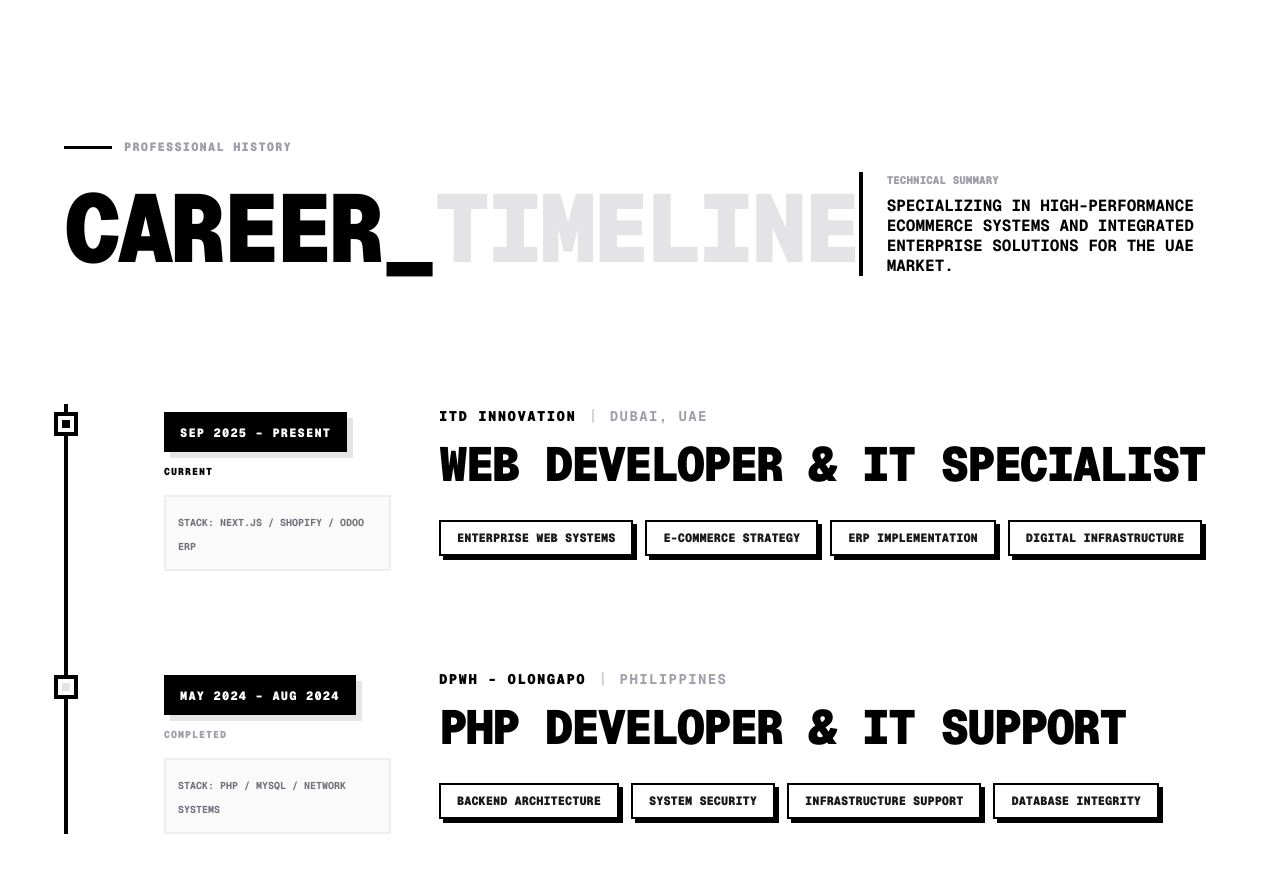
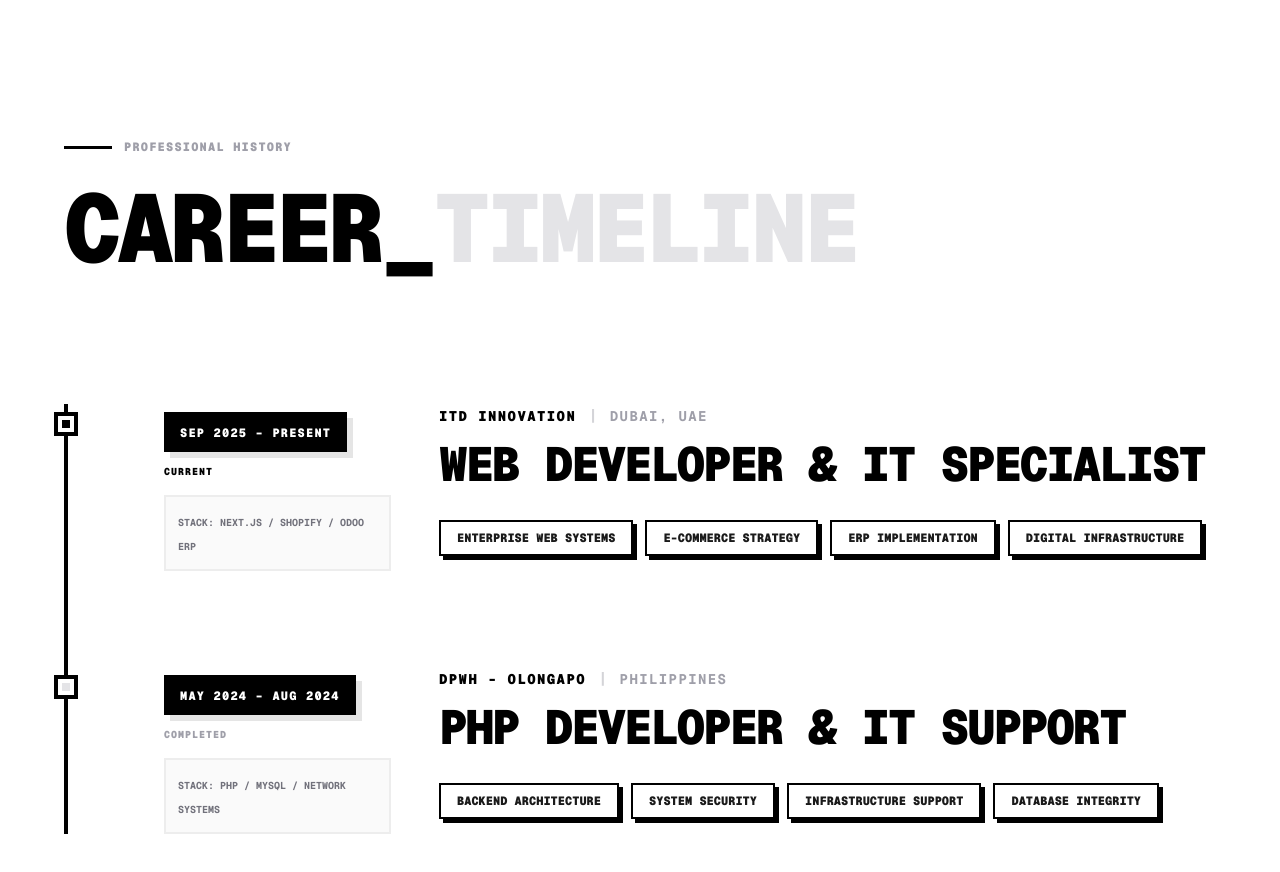
Before and after one commit to BrianShiroe/portfoliov4, a Next.js app: page / in a window 1280 px wide. Shown: the part 4620-5492 px from the top of the page. Built offline with nearby package versions, Linux system fonts and the light colour scheme.

Commit message:
[update] experience: remove extra content

```diff
--- a/components/Experience.tsx
+++ b/components/Experience.tsx
@@ -29,9 +29,8 @@ export function Experience() {
     <section id="experience" className="relative w-full bg-white py-24 px-4 md:px-6 overflow-hidden font-mono border-b-4 border-black">
       <div className="mx-auto max-w-6xl relative">
 
-        {/* --- HEADER & SUMMARY --- */}
-        <div className="mb-20 md:mb-32 grid grid-cols-1 lg:grid-cols-12 gap-10 items-end">
-          <div className="lg:col-span-8">
+        {/* --- HEADER --- */}
+        <div className="mb-20 md:mb-32">
           <div className="flex items-center gap-3 mb-6">
             <div className="h-[3px] w-12 bg-black" />
             <span className="text-[12px] font-black uppercase tracking-widest text-zinc-400">Professional History</span>
@@ -39,13 +38,6 @@ export function Experience() {
           <h2 className="text-5xl md:text-8xl font-black uppercase tracking-tighter text-black leading-none">
             Career_<span className="text-zinc-200">Timeline</span>
           </h2>
-          </div>
-          <div className="lg:col-span-4 border-l-4 border-black pl-6">
-            <p className="text-[11px] font-black text-zinc-400 uppercase mb-2">Technical Summary</p>
-            <p className="text-sm md:text-base font-bold leading-tight uppercase text-black">
-              Specializing in high-performance eCommerce systems and integrated enterprise solutions for the UAE market.
-            </p>
-          </div>
         </div>
 
         {/* --- TIMELINE GRID --- */}
```
Lines whose indentation alone changed are shown as unchanged.
